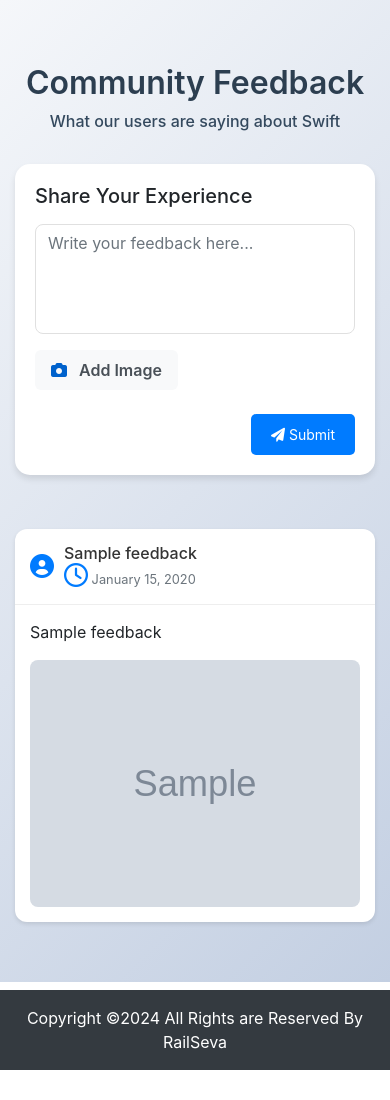
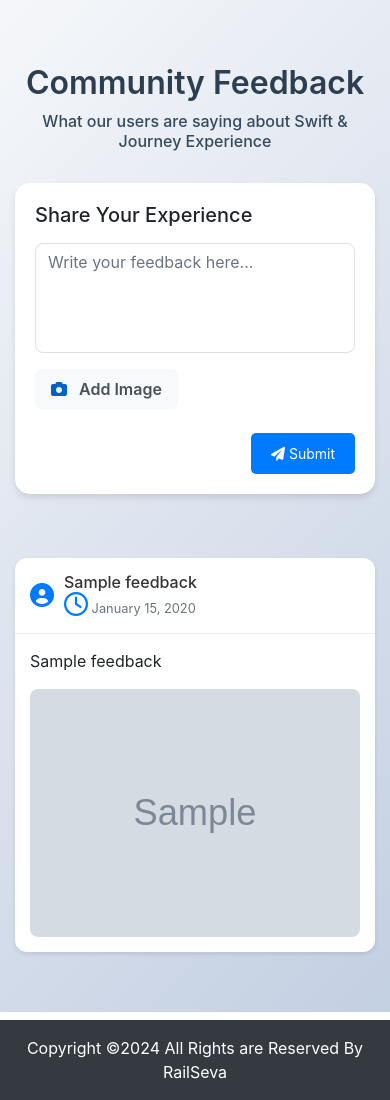
Before and after one commit to keenutelheiba/Swift, a Django app: template templates/feedback.html in a window 390 px wide. Shown: the part 56-1156 px from the top of the page. Before the commit the page ends 1126 px from the top, so only its background shows below. Run offline with Django 3.2, Linux system fonts and the light colour scheme; the template is opened without the code that fills it: most values are stand-ins (such as "Sample title", 1, 10 or a date in 2020); grey boxes marked "Sample" are stand-in pictures; some libraries are stand-ins or nearby versions.

Commit message:
Updated Feedback

```diff
--- a/app/views.py
+++ b/app/views.py
@@ -471,7 +471,7 @@ class Feedbacks(View):
 
             if feedback_text:
                 feedback = Feedback(
-                    name=f"{request.user.first_name} {request.user.last_name}",
+                    name=request.user.username,
                     feedback=feedback_text,
                     image=image
                 )
--- a/static/css/style.css
+++ b/static/css/style.css
@@ -615,3 +615,25 @@ a.btn-info {
     box-shadow: 0 2px 4px rgba(0,0,0,0.1);
     margin-bottom: 20px;
 }
+
+.feedback-image {
+    margin-top: 15px;
+    border-radius: 8px;
+    overflow: hidden;
+    cursor: pointer; /* Add cursor pointer to indicate clickability */
+}
+
+.zoom-image {
+    transition: transform 0.3s ease;
+}
+
+.zoom-image:hover {
+    transform: scale(1.05); /* Slight zoom on hover */
+}
+
+.zoomed {
+    transform: scale(2); /* Zoom in on click */
+    transition: transform 0.3s ease;
+    z-index: 1000;
+    position: relative;
+}
--- a/templates/feedback.html
+++ b/templates/feedback.html
@@ -11,13 +11,13 @@
             <!-- Header Section -->
             <div class="col-lg-12 text-center p-4">
                 <h1 class="feedback-title">Community Feedback</h1>
-                <h4 class="feedback-subtitle text-light">What our users are saying about Swift</h4>
+                <h4 class="feedback-subtitle text-light">What our users are saying about Swift & Journey Experience</h4>
                 <div class="title-underline"></div>
             </div>
 
-            <!-- Feedback Form Section -->
-            <div class="col-lg-4 mb-4">
-                <div class="feedback-form-card sticky-form">
+            <!-- Feedback Form Section - Full Width -->
+            <div class="col-lg-12 mb-4">
+                <div class="feedback-form-card">
                     <div class="card-body">
                         <form method="post" action="feedback" class="feedback-form" enctype="multipart/form-data">
                             {% csrf_token %}
@@ -55,8 +55,8 @@
                 </div>
             </div>
 
-            <!-- Feedback Display Section -->
-            <div class="col-lg-8">
+            <!-- Feedback Display Section - Full Width Grid -->
+            <div class="col-lg-12">
                 <div class="feedback-grid">
                     {% for feedback in feedback %}
                     <div class="feedback-card animate-card">
@@ -94,6 +94,12 @@
     </div>
 </div>
 
+<!-- Image Modal -->
+<div id="imageModal" class="modal">
+    <span class="modal-close">&times;</span>
+    <img class="modal-content" id="modalImage">
+</div>
+
 <style>
 .feedback-background {
     background: linear-gradient(135deg, #f5f7fa 0%, #c3cfe2 100%);
@@ -117,16 +123,13 @@
     font-size: 1.2rem;
 }
 
-.sticky-form {
-    position: sticky;
-    top: 20px;
-}
-
 .feedback-form-card {
     background: white;
     border-radius: 15px;
     box-shadow: 0 4px 6px rgba(0, 0, 0, 0.1);
     transition: transform 0.3s ease;
+    margin-bottom: 30px;
+    width: 100%;
 }
 
 .feedback-form-card:hover {
@@ -162,6 +165,7 @@
     display: grid;
     gap: 20px;
     grid-template-columns: repeat(auto-fill, minmax(300px, 1fr));
+    margin-top: 20px;
 }
 
 .feedback-card {
@@ -218,13 +222,12 @@
 
 /* Responsive Design */
 @media (max-width: 992px) {
-    .sticky-form {
-        position: static;
-        margin-bottom: 30px;
+    .feedback-grid {
+        grid-template-columns: 1fr;
     }
 
-    .feedback-grid {
-        grid-template-columns: 1fr;
+    .feedback-form-card {
+        margin-bottom: 20px;
     }
 }
 
@@ -237,10 +240,75 @@
         font-size: 1rem;
     }
 }
+
+/* Modal styles */
+.modal {
+    display: none;
+    position: fixed;
+    z-index: 1000;
+    padding-top: 50px;
+    left: 0;
+    top: 0;
+    width: 100%;
+    height: 100%;
+    background-color: rgba(0, 0, 0, 0.9);
+    overflow: auto;
+}
+
+.modal-content {
+    margin: auto;
+    display: block;
+    max-width: 90%;
+    max-height: 90vh;
+}
+
+.modal-close {
+    position: absolute;
+    right: 35px;
+    top: 15px;
+    color: #f1f1f1;
+    font-size: 40px;
+    font-weight: bold;
+    cursor: pointer;
+}
+
+.feedback-image img {
+    cursor: pointer;
+    transition: 0.3s;
+}
+
+.feedback-image img:hover {
+    opacity: 0.8;
+}
 </style>
 
 <script>
 document.addEventListener('DOMContentLoaded', function() {
+    // Get modal elements
+    const modal = document.getElementById('imageModal');
+    const modalImg = document.getElementById('modalImage');
+    const closeBtn = document.getElementsByClassName('modal-close')[0];
+
+    // Add click event to all feedback images
+    document.querySelectorAll('.feedback-image img').forEach(img => {
+        img.onclick = function() {
+            modal.style.display = 'block';
+            modalImg.src = this.src;
+        }
+    });
+
+    // Close modal when clicking X
+    closeBtn.onclick = function() {
+        modal.style.display = 'none';
+    }
+
+    // Close modal when clicking outside
+    window.onclick = function(event) {
+        if (event.target == modal) {
+            modal.style.display = 'none';
+        }
+    }
+
     // Handle file input display
     const fileInput = document.getElementById('feedback-image');
     const fileNameDisplay = document.getElementById('file-name');
@@ -252,14 +320,6 @@ document.addEventListener('DOMContentLoaded', function() {
             fileNameDisplay.textContent = '';
         }
     });
-
-    // Image zoom handling
-    const zoomImages = document.querySelectorAll('.zoom-image');
-    zoomImages.forEach(img => {
-        img.addEventListener('click', function() {
-            this.classList.toggle('zoomed');
-        });
-    });
 });
 </script>
 {% endblock content %}
```
Also changed, not shown: db.sqlite3, media/feedback_images/8183950.png (added).
